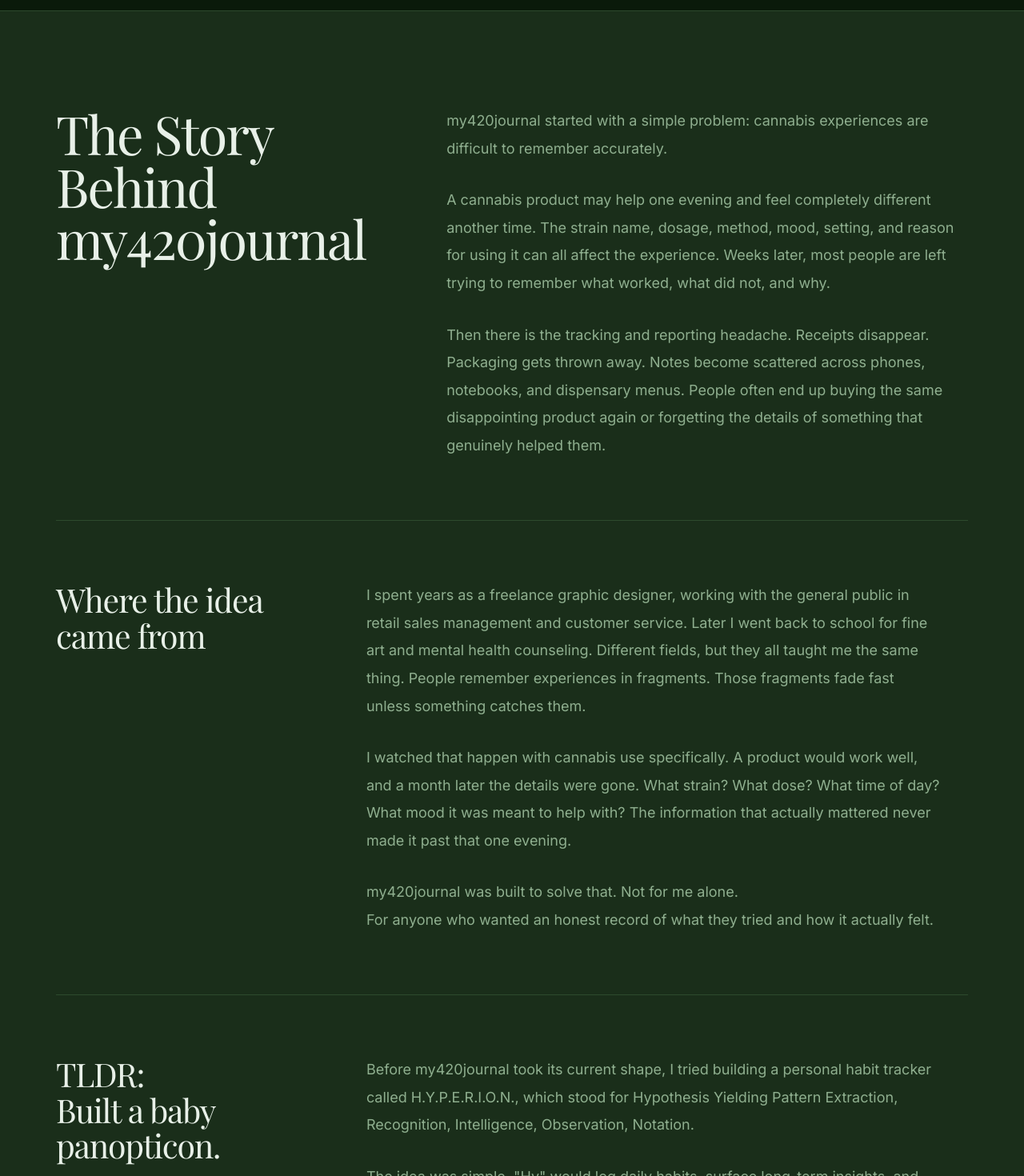
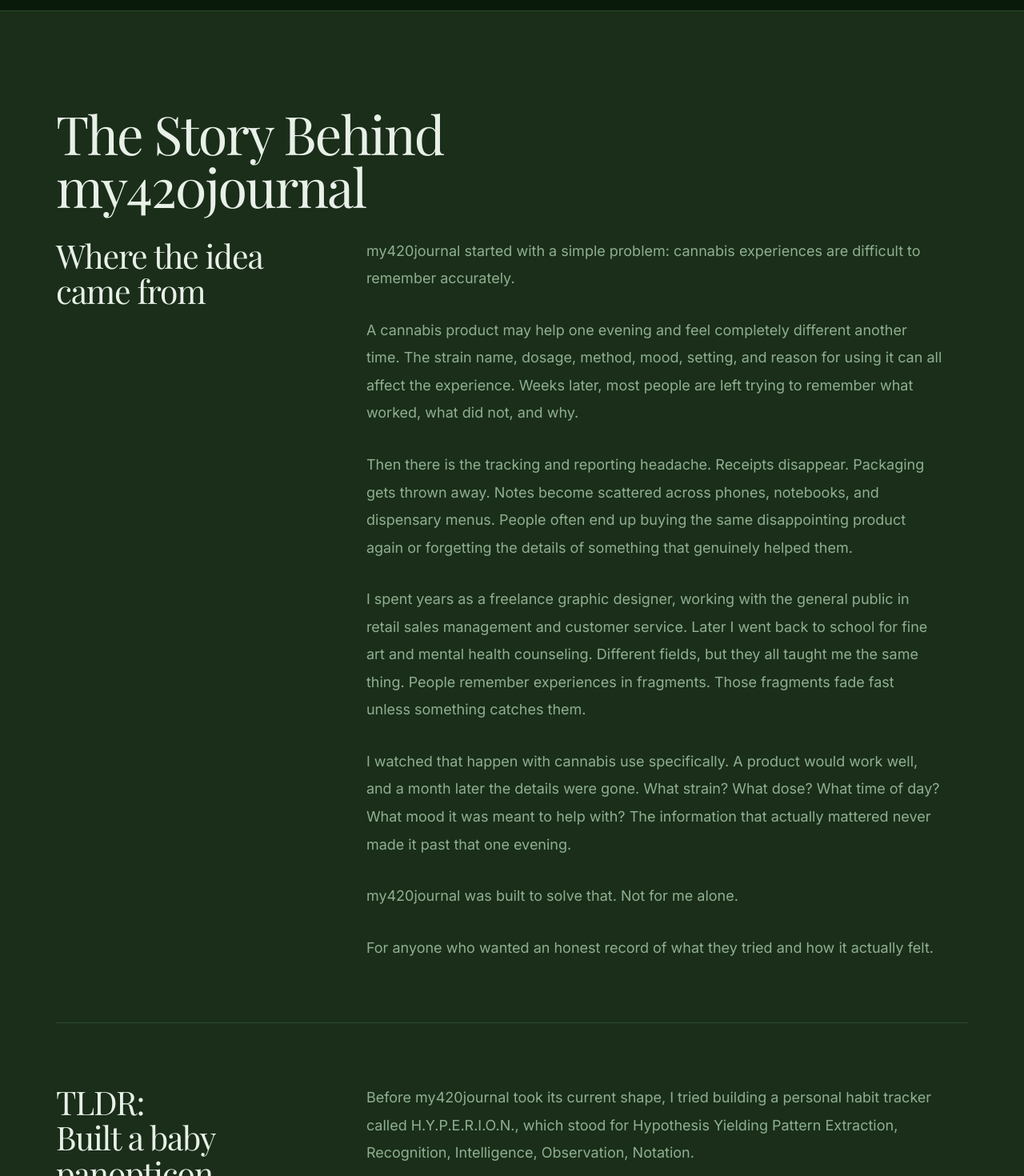
Before and after one commit to casevoiceai/my420journal-app, a React (Vite) app: page / in a window 1280 px wide. Shown: the part 2900-4370 px from the top of the page at 80% size. Built offline with nearby package versions, Linux system fonts and the light colour scheme.

Commit message:
Combine About intro and origin section

```diff
--- a/src/marketing/MarketingAbout.jsx
+++ b/src/marketing/MarketingAbout.jsx
@@ -42,11 +42,17 @@ export function AboutSection({ id = undefined, tone = 'base' }) {
             maxWidth: '1180px',
           }}
         >
-          <article className="origin-story-block origin-story-intro">
+          <header className="origin-story-page-header">
+            <h1 className="origin-story-title">
+              The Story Behind my420journal
+            </h1>
+          </header>
+
+          <article className="origin-story-block">
             <div className="origin-story-heading-column">
-              <h1 className="origin-story-title">
-                The Story Behind my420journal
-              </h1>
+              <h2 className="origin-story-section-title">
+                Where the idea came from
+              </h2>
             </div>
             <div className="origin-story-copy">
               <p>
@@ -58,16 +64,6 @@ export function AboutSection({ id = undefined, tone = 'base' }) {
               <p>
                 Then there is the tracking and reporting headache. Receipts disappear. Packaging gets thrown away. Notes become scattered across phones, notebooks, and dispensary menus. People often end up buying the same disappointing product again or forgetting the details of something that genuinely helped them.
               </p>
-            </div>
-          </article>
-
-          <article className="origin-story-block">
-            <div className="origin-story-heading-column">
-              <h2 className="origin-story-section-title">
-                Where the idea came from
-              </h2>
-            </div>
-            <div className="origin-story-copy">
               <p>
                 I spent years as a freelance graphic designer, working with the general public in retail sales management and customer service. Later I went back to school for fine art and mental health counseling. Different fields, but they all taught me the same thing. People remember experiences in fragments. Those fragments fade fast unless something catches them.
               </p>
@@ -76,7 +72,8 @@ export function AboutSection({ id = undefined, tone = 'base' }) {
               </p>
               <p>
                 my420journal was built to solve that. Not for me alone.
-                <br />
+              </p>
+              <p>
                 For anyone who wanted an honest record of what they tried and how it actually felt.
               </p>
             </div>
@@ -300,6 +297,10 @@ export default function MarketingAbout() {
 const originStoryStyles = `
   .origin-story-shell {
     width: 100%;
+  }
+
+  .origin-story-page-header {
+    margin: 0 0 32px;
   }
 
   .origin-story-block {
```
